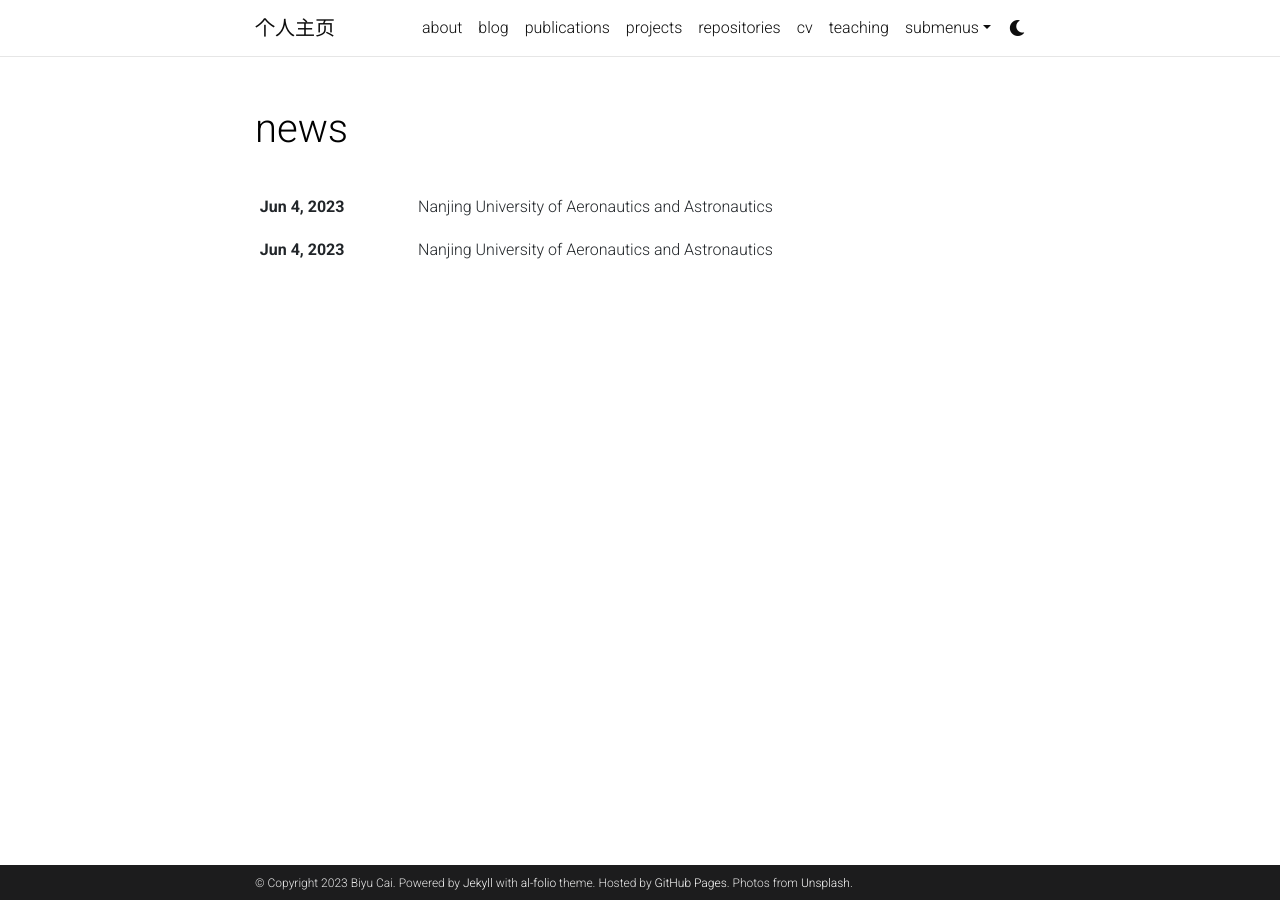
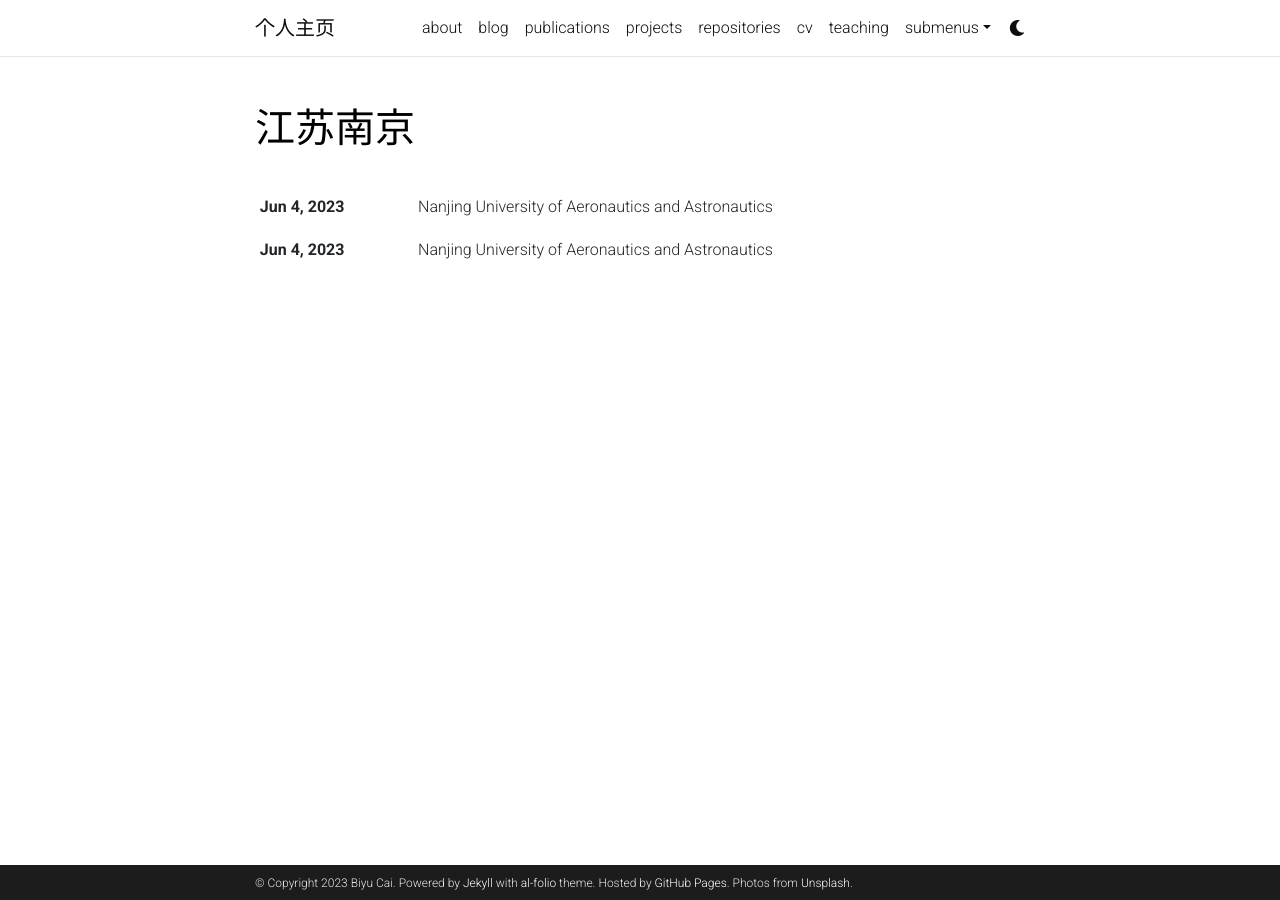
Before and after one commit to Caiby0927/Caiby0927.github.io, a Jekyll site: the page built from news.html, in a window 1280 px wide. Built offline with Jekyll 4.4.1, drawn with Linux system fonts in a browser that asks for light colours; comment, search, counter and statistics services are not loaded; a style sheet for code colours, icons or effects is not loaded.

Commit message:
Update news.html

```diff
--- a/news.html
+++ b/news.html
@@ -1,6 +1,6 @@
 ---
 layout: page
-title: news
+title: 江苏南京
 permalink: /news/
 ---
 
```
